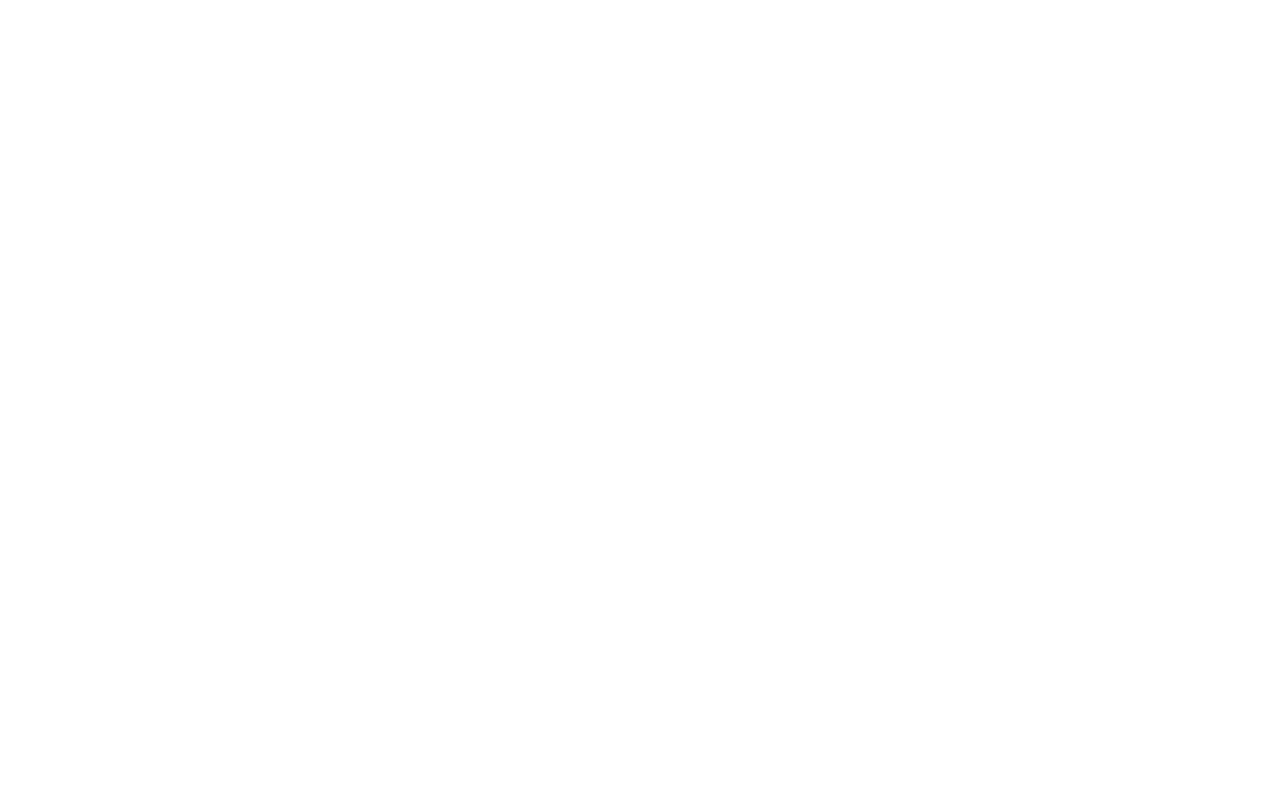
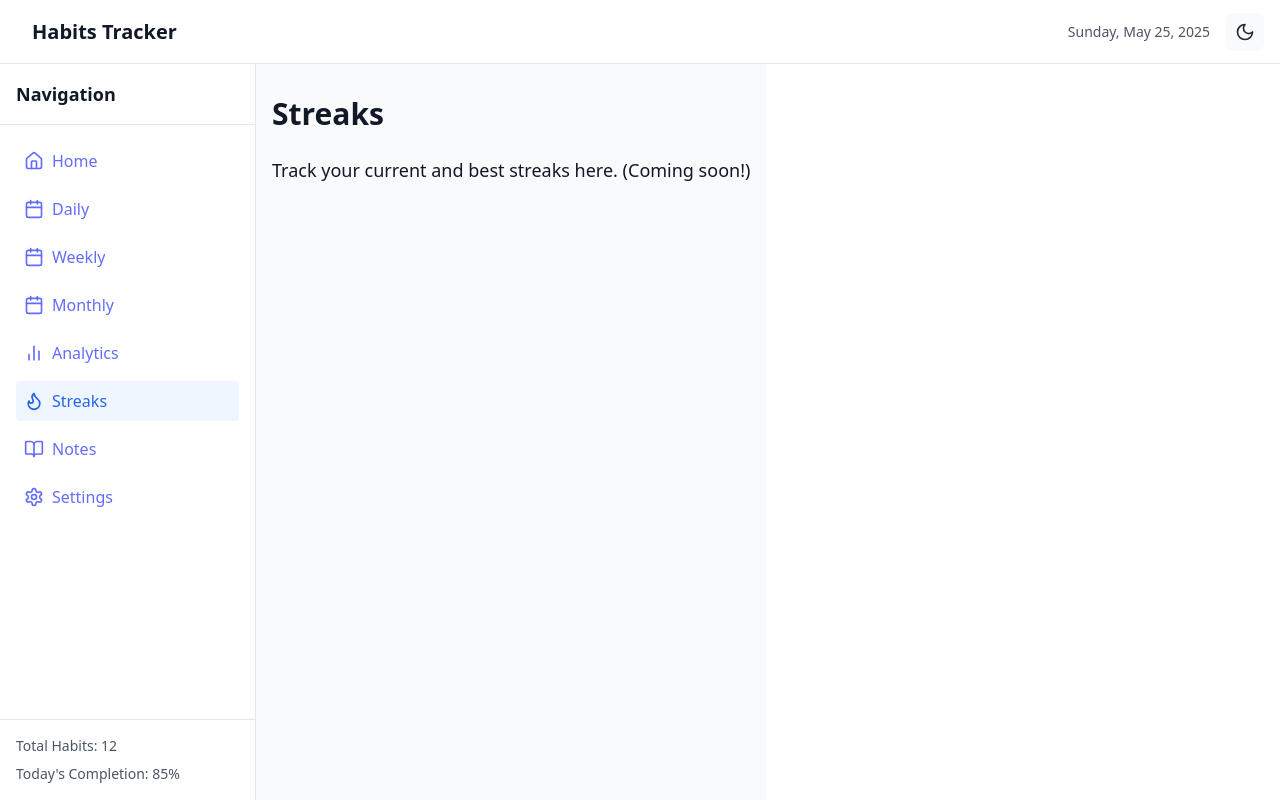
Before and after one commit to abdelrahman-ahmed-nassar/habits-tracker, a React (Vite) app in the folder frontend/: page /streaks in a window 1280 px wide. Before the commit this address had no page. Built offline with nearby package versions, Linux system fonts and the light colour scheme.

Commit message:
add streak page

```diff
--- a/frontend/src/App.tsx
+++ b/frontend/src/App.tsx
@@ -2,6 +2,7 @@
 import MainLayout from "./components/layout/MainLayout";
 import Home from "./pages/Home";
 import { ToastProvider } from "./contexts/ToastContext";
+import Streaks from "./pages/Streaks";
 
 function App() {
   return (
@@ -15,6 +16,7 @@
             <Route path="weekly" element={<div>Weekly View</div>} />
             <Route path="monthly" element={<div>Monthly View</div>} />
             <Route path="analytics" element={<div>Analytics</div>} />
+            <Route path="streaks" element={<Streaks />} />
             <Route path="notes" element={<div>Notes</div>} />
             <Route path="settings" element={<div>Settings</div>} />
           </Route>
--- /dev/null
+++ b/frontend/src/pages/Streaks.tsx
@@ -0,0 +1,14 @@
+import React from "react";
+
+const Streaks: React.FC = () => {
+  return (
+    <div className="container mx-auto px-4 py-8">
+      <h1 className="text-3xl font-bold mb-6">Streaks</h1>
+      <p className="text-lg mb-4">
+        Track your current and best streaks here. (Coming soon!)
+      </p>
+    </div>
+  );
+};
+
+export default Streaks;
```
Lines whose indentation alone changed are shown as unchanged.
